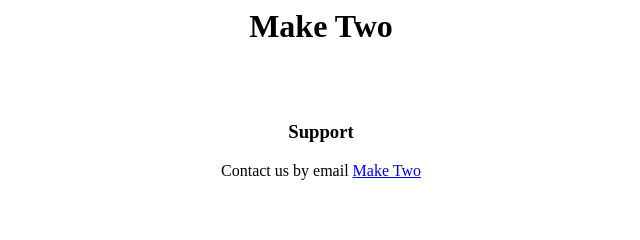
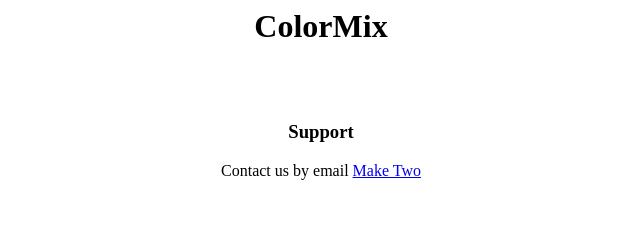
Before and after one commit to JustTwoCo/colormix.support, a plain HTML site: page index.html in a window 1280 px wide. Shown: the top 240 px of the page, 319-959 px from the left. Drawn offline with Linux system fonts and the light colour scheme.

Commit message:
Update index.html

```diff
--- a/index.html
+++ b/index.html
@@ -1,19 +1,19 @@
 <html>
  <head>
   <meta http-equiv="Content-Type" content="text/html; charset=utf-8">
-  <title>Make Two</title>
+  <title>ColorMix</title>
  </head>
  <body>
   <center>
-   <h1>Make Two</h1>
+   <h1>ColorMix</h1>
    <br>
    <br>
      <h3>Support</h3>
-     <p>Contact us by email <a href="mailto:maketwo.help@yandex.com">Make Two</a></p>
+     <p>Contact us by email <a href="mailto:help.colormix@gmail.com">Make Two</a></p>
      <br>
      <br>
      <h3>Privacy</h3>
-     <p>Here you can learn our <a href="https://www.termsfeed.com/live/6697f363-2961-4eb8-8c5e-7cee0bcccc91">Privacy</a></p>
+     <p>Here you can learn our <a href="https://www.termsfeed.com/live/6839e9d8-3716-4e3b-b26c-7e6457d551b9">Privacy</a></p>
    </center>
  </body>
 </html>
```
